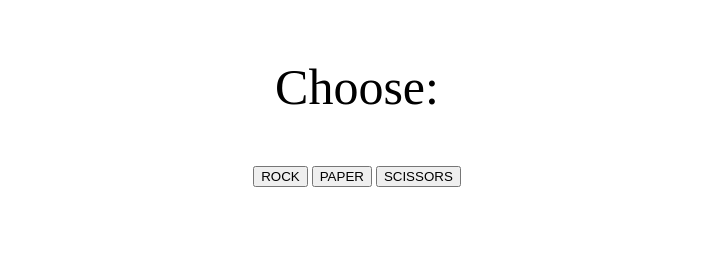
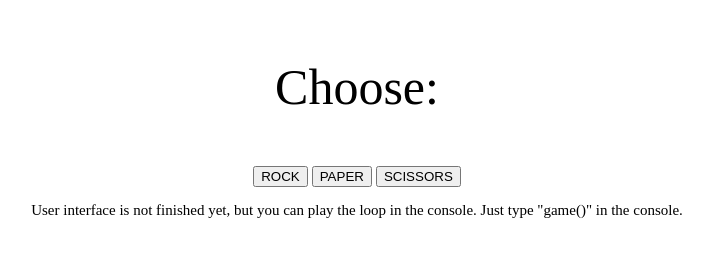
Before and after one commit to slivermarkr/ROCK-PAPER-SCISSORS, a plain HTML site: page index.html in a window 1280 px wide. Shown: the whole page, without its empty margins (283-996 px from the left). Drawn offline with Linux system fonts and the light colour scheme.

Commit message:
some text

```diff
--- a/index.html
+++ b/index.html
@@ -21,7 +21,7 @@
 
             </div>
             <div  class="display-choice">
-
+               <p>User interface is not finished yet, but you can play the loop in the console. Just type "game()" in the console.</p>
             </div>
 
         </div>
--- a/main.js
+++ b/main.js
@@ -51,4 +51,9 @@ function game(){
     console.log(playerScore);
     console.log(computerScore);
     }
+    if(playerScore === 5){
+        console.log("Congratulations, you won!")
+    }else if(computerScore === 5){
+        console.log("Sorry Loser");
+    }
 }
--- a/style.css
+++ b/style.css
@@ -7,7 +7,7 @@
 }
 
 .display-choice{
-    font-size: 30px;
+    font-size: 15px;
 }
 .text{
     font-size: 50px;
```
